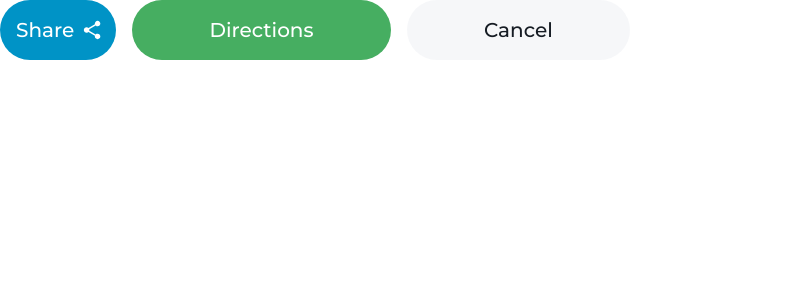
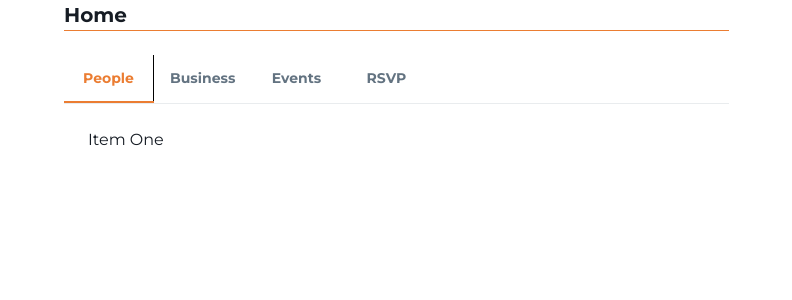
Before and after one commit to sameerhaq273/GoSayHelloWeb, a React (Create React App) app: page / in a window 1280 px wide. Shown: the top 300 px of the page, without its empty margins (0-792 px from the left). Built offline with nearby package versions, Linux system fonts and the light colour scheme.

Commit message:
layout changes

```diff
--- a/package.json
+++ b/package.json
@@ -17,6 +17,7 @@
     "react": "^18.3.1",
     "react-dom": "^18.3.1",
     "react-scripts": "5.0.1",
+    "sass": "^1.78.0",
     "typescript": "^4.9.5",
     "web-vitals": "^2.1.4"
   },
--- a/src/App.css
+++ /dev/null
@@ -1,38 +0,0 @@
-.App {
-  text-align: center;
-}
-
-.App-logo {
-  height: 40vmin;
-  pointer-events: none;
-}
-
-@media (prefers-reduced-motion: no-preference) {
-  .App-logo {
-    animation: App-logo-spin infinite 20s linear;
-  }
-}
-
-.App-header {
-  background-color: #282c34;
-  min-height: 100vh;
-  display: flex;
-  flex-direction: column;
-  align-items: center;
-  justify-content: center;
-  font-size: calc(10px + 2vmin);
-  color: white;
-}
-
-.App-link {
-  color: #61dafb;
-}
-
-@keyframes App-logo-spin {
-  from {
-    transform: rotate(0deg);
-  }
-  to {
-    transform: rotate(360deg);
-  }
-}
--- a/src/App.tsx
+++ b/src/App.tsx
@@ -1,42 +1,13 @@
-import React from "react";
-import logo from "./logo.svg";
-import "./App.css";
-import { Button, Stack } from "@mui/material";
+import "./App.scss";
+import { Button, Container, Stack } from "@mui/material";
 import { Icon } from "@iconify/react";
+import Main from "./ui/layout/main";
 
 function App() {
   return (
-    <div className="App">
-      <Stack direction={"row"} width={630} gap={2}>
-        <Button
-          variant="contained"
-          size="large"
-          color="info"
-          disableElevation
-          endIcon={<Icon icon={'material-symbols:share'} />}
-        >
-          Share
-        </Button>
-        <Button
-          variant="contained"
-          size="large"
-          color="success"
-          disableElevation
-          sx={{ flex: "1 1 auto" }}
-        >
-          Directions
-        </Button>
-        <Button
-          variant="soft"
-          size="large"
-          color="inherit"
-          disableElevation
-          sx={{ flex: "1 1 auto" }}
-        >
-          Cancel
-        </Button>
-      </Stack>
-    </div>
+    <>
+      <Main></Main>
+    </>
   );
 }
 
--- a/src/index.css
+++ /dev/null
@@ -1,13 +0,0 @@
-body {
-  margin: 0;
-  font-family: -apple-system, BlinkMacSystemFont, 'Segoe UI', 'Roboto', 'Oxygen',
-    'Ubuntu', 'Cantarell', 'Fira Sans', 'Droid Sans', 'Helvetica Neue',
-    sans-serif;
-  -webkit-font-smoothing: antialiased;
-  -moz-osx-font-smoothing: grayscale;
-}
-
-code {
-  font-family: source-code-pro, Menlo, Monaco, Consolas, 'Courier New',
-    monospace;
-}
--- a/src/index.tsx
+++ b/src/index.tsx
@@ -1,8 +1,7 @@
 import React from 'react';
 import ReactDOM from 'react-dom/client';
-import './index.css';
+import './index.scss';
 import App from './App';
-import reportWebVitals from './reportWebVitals';
 import AppThemeProvider from './ui/theme';
 
 const root = ReactDOM.createRoot(
@@ -15,8 +14,3 @@ root.render(
     </AppThemeProvider>
   </React.StrictMode>
 );
-
-// If you want to start measuring performance in your app, pass a function
-// to log results (for example: reportWebVitals(console.log))
-// or send to an analytics endpoint. Learn more: https://bit.ly/CRA-vitals
-reportWebVitals();
--- /dev/null
+++ b/src/pages/middle/middle.tsx
@@ -0,0 +1,84 @@
+import * as React from "react";
+import PropTypes from "prop-types";
+import Tabs from "@mui/material/Tabs";
+import Tab from "@mui/material/Tab";
+import Box from "@mui/material/Box";
+import { Typography } from "@mui/material";
+import { MiddleStyles } from "./style";
+
+function CustomTabPanel(props: any) {
+  const { children, value, index, ...other } = props;
+
+  return (
+    <div
+      role="tabpanel"
+      hidden={value !== index}
+      id={`simple-tabpanel-${index}`}
+      aria-labelledby={`simple-tab-${index}`}
+      {...other}
+    >
+      {value === index && <Box sx={{ p: 3 }}>{children}</Box>}
+    </div>
+  );
+}
+
+CustomTabPanel.propTypes = {
+  children: PropTypes.node,
+  index: PropTypes.number.isRequired,
+  value: PropTypes.number.isRequired,
+};
+
+function a11yProps(index: any) {
+  return {
+    id: `simple-tab-${index}`,
+    "aria-controls": `simple-tabpanel-${index}`,
+  };
+}
+
+export default function Middle() {
+  const [value, setValue] = React.useState(0);
+
+  const handleChange = (event: any, newValue: any) => {
+    setValue(newValue);
+  };
+
+  const { homeText, anotherHomeText } = MiddleStyles();
+
+  return (
+    <Box>
+      <Typography variant="h5" sx={{ ...homeText }}>
+        Home
+      </Typography>
+      <Box sx={{ width: "100%" }}>
+        <Box sx={{ borderBottom: 1, borderColor: "divider" }}>
+          <Tabs
+            value={value}
+            onChange={handleChange}
+            aria-label="basic tabs example"
+          >
+            <Tab
+              sx={{ borderRight: "1px solid black" }}
+              label="People"
+              {...a11yProps(0)}
+            />
+            <Tab label="Business" {...a11yProps(1)} />
+            <Tab label="Events" {...a11yProps(2)} />
+            <Tab label="RSVP" {...a11yProps(3)} />
+          </Tabs>
+        </Box>
+        <CustomTabPanel value={value} index={0}>
+          Item One
+        </CustomTabPanel>
+        <CustomTabPanel value={value} index={1}>
+          Item Two
+        </CustomTabPanel>
+        <CustomTabPanel value={value} index={2}>
+          Item Three
+        </CustomTabPanel>
+        <CustomTabPanel value={value} index={3}>
+          Item Four
+        </CustomTabPanel>
+      </Box>
+    </Box>
+  );
+}
--- /dev/null
+++ b/src/pages/middle/style.ts
@@ -0,0 +1,14 @@
+import { useTheme } from "@mui/material";
+
+export const MiddleStyles = () => {
+    const theme = useTheme();
+    return {
+        homeText: {
+            borderBottom: `1px solid ${theme.palette.primary.main}`,
+            mb: 3,
+        },
+        anotherHomeText: {
+            borderBottom: '1px solid'
+        }
+    }
+}
--- /dev/null
+++ b/src/ui/layout/main.tsx
@@ -0,0 +1,20 @@
+import { Container, Typography } from "@mui/material";
+import Grid from "@mui/material/Grid2";
+import Middle from "../../pages/middle/middle";
+
+function Main() {
+  return (
+    <Container>
+      <Grid container spacing={2}>
+        <Grid size={{ xs: 12, md: 7 }}>
+            <Middle />
+        </Grid>
+        <Grid size={{xs: 12, md: 5}}>
+
+        </Grid>
+      </Grid>
+    </Container>
+  );
+}
+
+export default Main;
```
Also changed, not shown: src/ui/layout/layout.tsx (added, +7 -0 lines), src/App.scss (added), src/index.scss (added), 1 other file (tests, documents, lock files or other folders).
